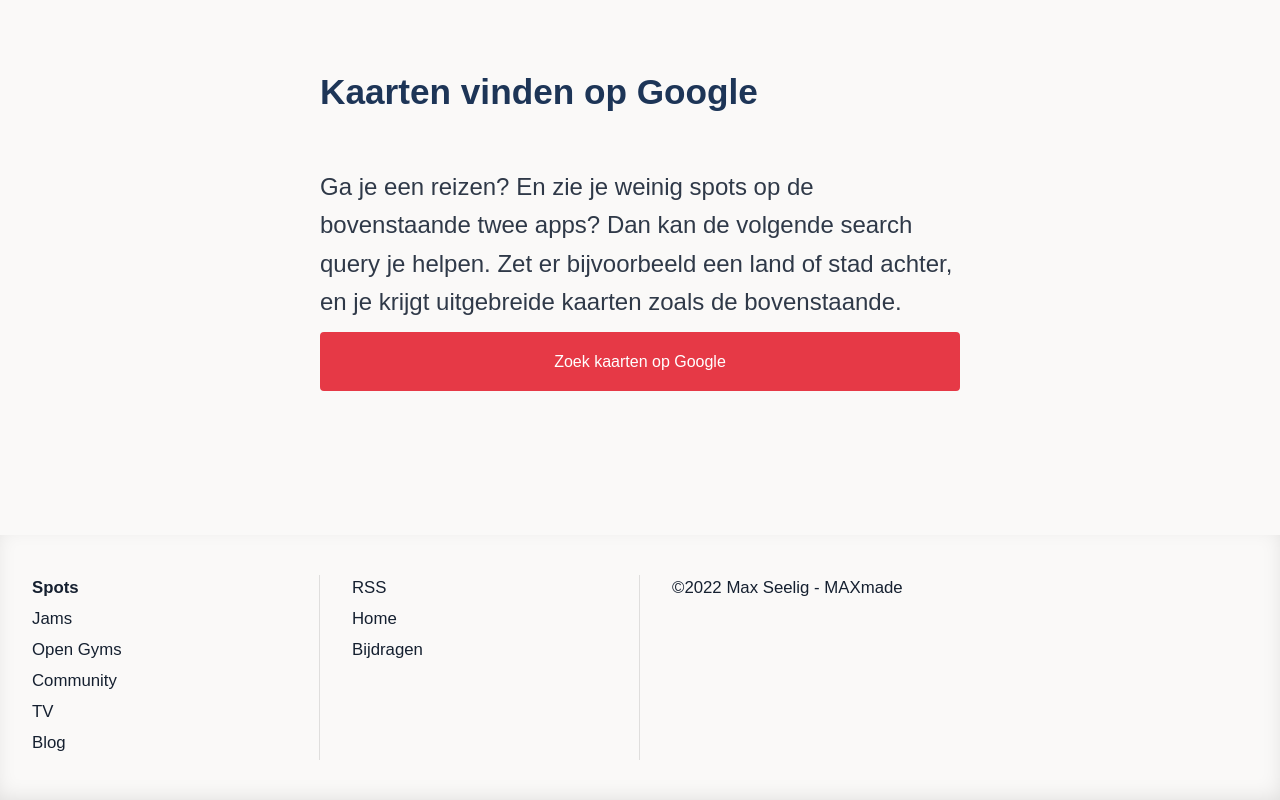
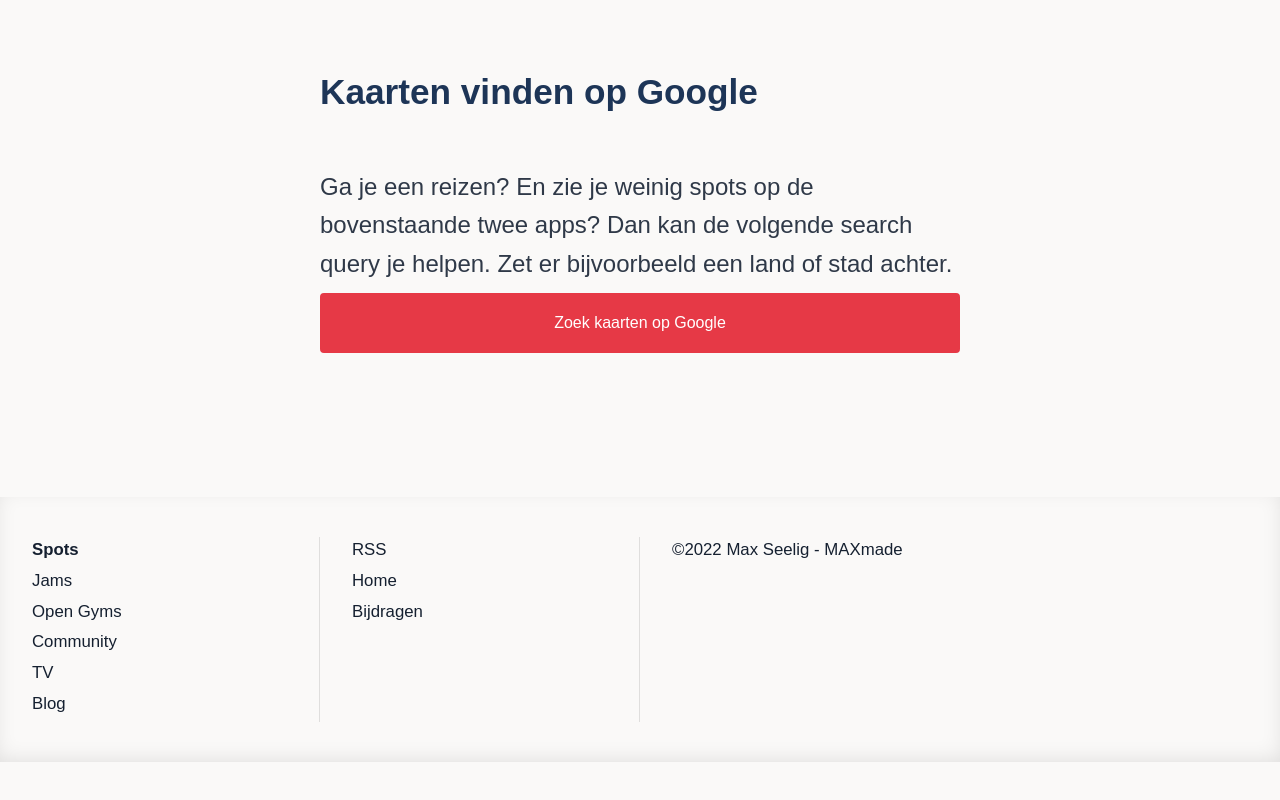
Before and after one commit to m-a-x-s-e-e-l-i-g/pkfr-nl, a SvelteKit app: page /spots in a window 1280 px wide. Shown: the part 2815-3615 px from the top of the page. After the commit the page ends 3577 px from the top, so only its background shows below. Built offline with nearby package versions, Linux system fonts and the light colour scheme; some icons are missing; a web font is replaced by a local one.

Commit message:
Text change

```diff
--- a/src/routes/spots/+page.svelte
+++ b/src/routes/spots/+page.svelte
@@ -102,8 +102,7 @@
 	<article class="main">
 		<p>
 			Ga je een reizen? En zie je weinig spots op de bovenstaande twee apps? Dan kan de volgende
-			search query je helpen. Zet er bijvoorbeeld een land of stad achter, en je krijgt uitgebreide
-			kaarten zoals de bovenstaande.
+			search query je helpen. Zet er bijvoorbeeld een land of stad achter.
 		</p>
 	</article>
 	<footer>
```
